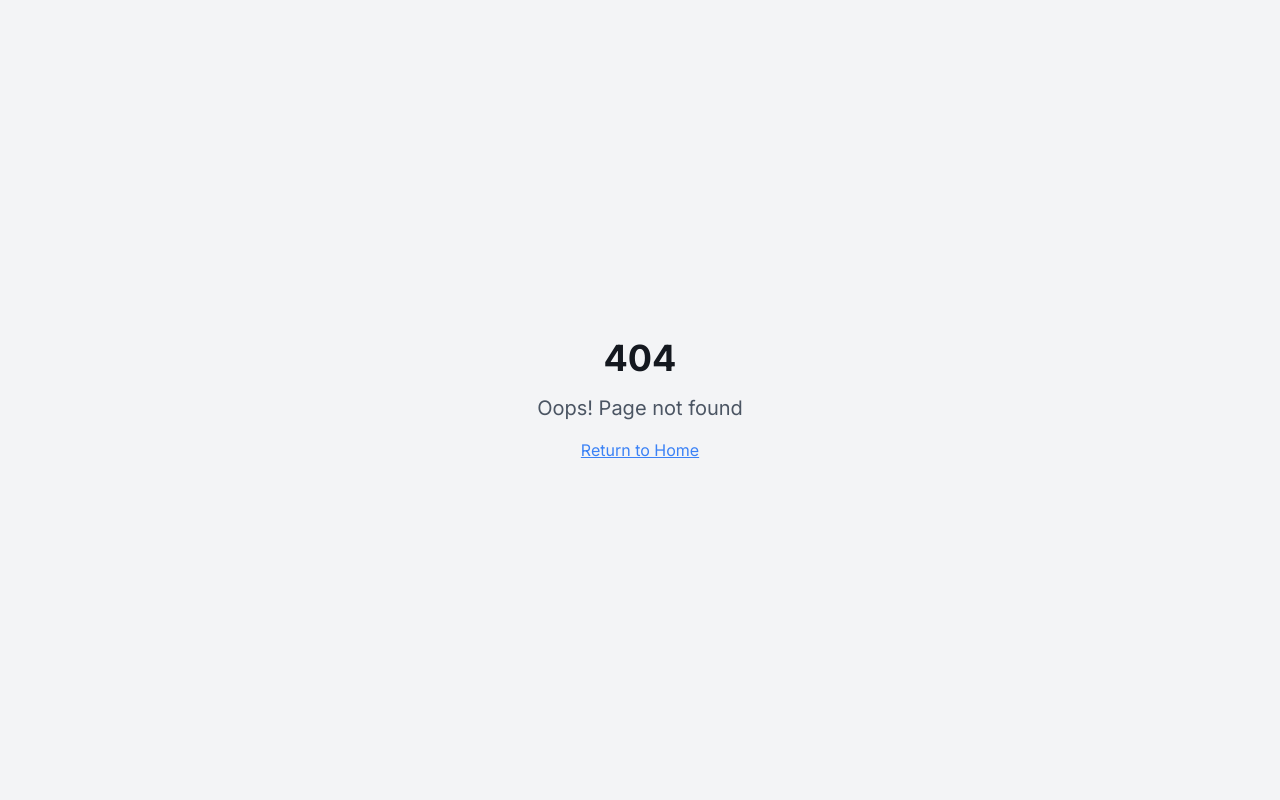
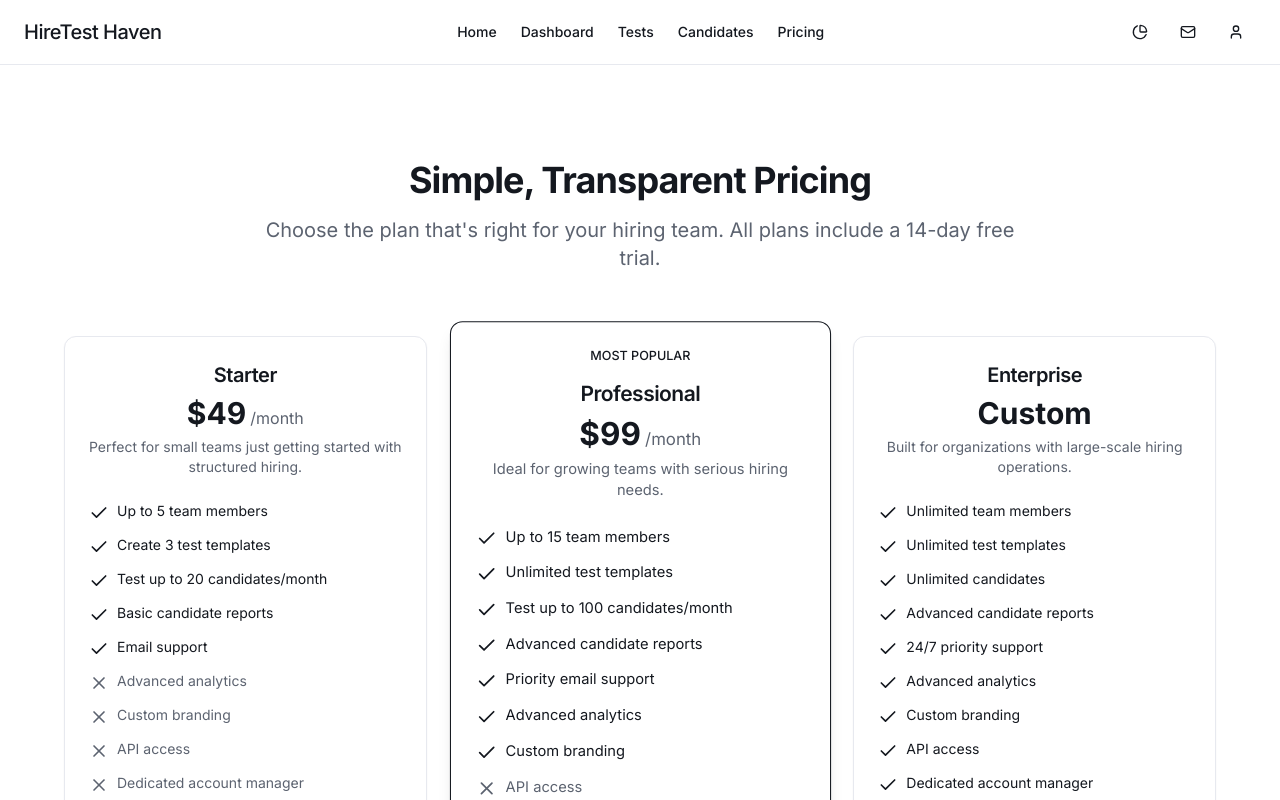
Before and after one commit to SJain0012/hiretest-haven, a React (Vite) app: page /pricing in a window 1280 px wide. Before the commit this address had no page. Shown: the top 800 px of the page. Built offline with nearby package versions, Linux system fonts and the light colour scheme.

Commit message:
Add pricing page
Adds a new pricing page to the website.

```diff
--- a/src/App.tsx
+++ b/src/App.tsx
@@ -13,6 +13,7 @@ import CandidatesList from "./pages/CandidatesList";
 import CandidateResults from "./pages/CandidateResults";
 import TestTake from "./pages/TestTake";
 import NotFound from "./pages/NotFound";
+import Pricing from "./pages/Pricing";
 
 const queryClient = new QueryClient();
 
@@ -31,6 +32,7 @@ const App = () => (
           <Route path="/candidates" element={<CandidatesList />} />
           <Route path="/candidates/:id/results" element={<CandidateResults />} />
           <Route path="/take-test/:testId" element={<TestTake />} />
+          <Route path="/pricing" element={<Pricing />} />
           <Route path="*" element={<NotFound />} />
         </Routes>
       </BrowserRouter>
--- a/src/components/layout/Navbar.tsx
+++ b/src/components/layout/Navbar.tsx
@@ -24,6 +24,9 @@ const Navbar = () => {
           </Link>
           <Link to="/candidates" className="text-sm font-medium transition-colors hover:text-primary/80">
             Candidates
+          </Link>
+          <Link to="/pricing" className="text-sm font-medium transition-colors hover:text-primary/80">
+            Pricing
           </Link>
         </nav>
 
--- a/src/pages/CandidatesList.tsx
+++ b/src/pages/CandidatesList.tsx
@@ -7,6 +7,12 @@ import DashboardHeader from '@/components/dashboard/DashboardHeader';
 import { mockCandidates } from '@/data/mockData';
 
 const CandidatesList = () => {
+  // Convert string status values to the expected union type
+  const typedCandidates = mockCandidates.map(candidate => ({
+    ...candidate,
+    status: candidate.status as "completed" | "pending" | "expired"
+  }));
+
   return (
     <div className="min-h-screen flex flex-col">
       <Navbar />
@@ -20,7 +26,7 @@ const CandidatesList = () => {
           />
 
           <div className="mt-8 animate-fade-in">
-            <CandidatesTable candidates={mockCandidates} />
+            <CandidatesTable candidates={typedCandidates} />
           </div>
         </div>
       </main>
--- /dev/null
+++ b/src/pages/Pricing.tsx
@@ -0,0 +1,163 @@
+
+import React from 'react';
+import { Check, X } from 'lucide-react';
+import { Button } from '@/components/ui/button';
+import { Card, CardContent, CardFooter, CardHeader, CardTitle } from '@/components/ui/card';
+import Navbar from '@/components/layout/Navbar';
+import Footer from '@/components/layout/Footer';
+import { Link } from 'react-router-dom';
+
+const PricingTier = ({
+  name,
+  price,
+  description,
+  features,
+  buttonText,
+  buttonVariant = "default",
+  popular = false
+}: {
+  name: string;
+  price: string;
+  description: string;
+  features: { name: string; included: boolean }[];
+  buttonText: string;
+  buttonVariant?: "default" | "outline" | "secondary" | "destructive" | "ghost" | "link";
+  popular?: boolean;
+}) => {
+  return (
+    <Card className={`w-full max-w-sm transition-all duration-300 ${popular ? 'border-primary shadow-lg scale-105' : 'border-border'}`}>
+      <CardHeader className="text-center pb-2">
+        {popular && <p className="text-xs font-medium text-primary uppercase mb-2">Most Popular</p>}
+        <CardTitle className="text-xl font-semibold">{name}</CardTitle>
+        <div className="mt-1 mb-3">
+          <span className="text-3xl font-bold">{price}</span>
+          {price !== 'Custom' && <span className="text-muted-foreground ml-1">/month</span>}
+        </div>
+        <p className="text-sm text-muted-foreground">{description}</p>
+      </CardHeader>
+      <CardContent className="pt-4">
+        <ul className="space-y-3">
+          {features.map((feature, i) => (
+            <li key={i} className="flex items-start gap-2">
+              {feature.included ? (
+                <Check className="h-5 w-5 text-primary flex-shrink-0 mt-0.5" />
+              ) : (
+                <X className="h-5 w-5 text-muted-foreground flex-shrink-0 mt-0.5" />
+              )}
+              <span className={`text-sm ${feature.included ? '' : 'text-muted-foreground'}`}>
+                {feature.name}
+              </span>
+            </li>
+          ))}
+        </ul>
+      </CardContent>
+      <CardFooter className="pt-4">
+        <Button
+          variant={buttonVariant}
+          className="w-full"
+          asChild
+        >
+          <Link to="/contact">{buttonText}</Link>
+        </Button>
+      </CardFooter>
+    </Card>
+  );
+};
+
+const Pricing = () => {
+  return (
+    <div className="min-h-screen flex flex-col">
+      <Navbar />
+      <main className="flex-1 pt-16">
+        <div className="container px-4 py-16 md:py-24">
+          {/* Pricing Header */}
+          <div className="text-center max-w-3xl mx-auto mb-12 md:mb-16">
+            <h1 className="text-3xl md:text-4xl font-bold tracking-tight mb-4">
+              Simple, Transparent Pricing
+            </h1>
+            <p className="text-xl text-muted-foreground">
+              Choose the plan that's right for your hiring team. All plans include a 14-day free trial.
+            </p>
+          </div>
+
+          {/* Pricing Tiers */}
+          <div className="grid grid-cols-1 md:grid-cols-3 gap-8 max-w-6xl mx-auto">
+            {/* Starter Plan */}
+            <PricingTier
+              name="Starter"
+              price="$49"
+              description="Perfect for small teams just getting started with structured hiring."
+              buttonText="Start Free Trial"
+              buttonVariant="outline"
+              features={[
+                { name: "Up to 5 team members", included: true },
+                { name: "Create 3 test templates", included: true },
+                { name: "Test up to 20 candidates/month", included: true },
+                { name: "Basic candidate reports", included: true },
+                { name: "Email support", included: true },
+                { name: "Advanced analytics", included: false },
+                { name: "Custom branding", included: false },
+                { name: "API access", included: false },
+                { name: "Dedicated account manager", included: false },
+              ]}
+            />
+
+            {/* Professional Plan */}
+            <PricingTier
+              name="Professional"
+              price="$99"
+              description="Ideal for growing teams with serious hiring needs."
+              buttonText="Start Free Trial"
+              popular={true}
+              features={[
+                { name: "Up to 15 team members", included: true },
+                { name: "Unlimited test templates", included: true },
+                { name: "Test up to 100 candidates/month", included: true },
+                { name: "Advanced candidate reports", included: true },
+                { name: "Priority email support", included: true },
+                { name: "Advanced analytics", included: true },
+                { name: "Custom branding", included: true },
+                { name: "API access", included: false },
+                { name: "Dedicated account manager", included: false },
+              ]}
+            />
+
+            {/* Enterprise Plan */}
+            <PricingTier
+              name="Enterprise"
+              price="Custom"
+              description="Built for organizations with large-scale hiring operations."
+              buttonText="Contact Sales"
+              buttonVariant="secondary"
+              features={[
+                { name: "Unlimited team members", included: true },
+                { name: "Unlimited test templates", included: true },
+                { name: "Unlimited candidates", included: true },
+                { name: "Advanced candidate reports", included: true },
+                { name: "24/7 priority support", included: true },
+                { name: "Advanced analytics", included: true },
+                { name: "Custom branding", included: true },
+                { name: "API access", included: true },
+                { name: "Dedicated account manager", included: true },
+              ]}
+            />
+          </div>
+
+          {/* FAQ/CTA Section */}
+          <div className="max-w-3xl mx-auto mt-24 text-center">
+            <h2 className="text-2xl font-bold mb-4">Have questions?</h2>
+            <p className="text-muted-foreground mb-6">
+              Our team is ready to help you find the perfect plan for your organization.
+            </p>
+            <Button asChild>
+              <Link to="/contact">Contact Sales</Link>
+            </Button>
+          </div>
+        </div>
+      </main>
+      <Footer />
+    </div>
+  );
+};
+
+export default Pricing;
--- a/src/pages/TestsList.tsx
+++ b/src/pages/TestsList.tsx
@@ -7,6 +7,12 @@ import DashboardHeader from '@/components/dashboard/DashboardHeader';
 import { mockTests } from '@/data/mockData';
 
 const TestsList = () => {
+  // Convert string status values to the expected union type
+  const typedTests = mockTests.map(test => ({
+    ...test,
+    status: test.status as "active" | "draft" | "archived"
+  }));
+
   return (
     <div className="min-h-screen flex flex-col">
       <Navbar />
@@ -20,7 +26,7 @@ const TestsList = () => {
           />
 
           <div className="mt-8 animate-fade-in">
-            <TestsTable tests={mockTests} />
+            <TestsTable tests={typedTests} />
           </div>
         </div>
       </main>
```
